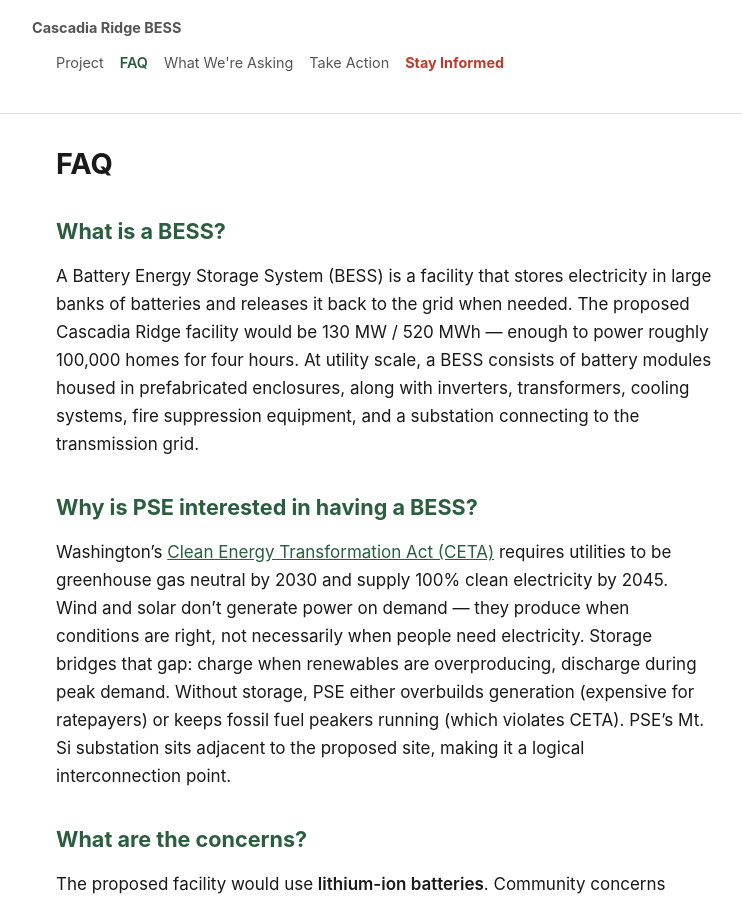
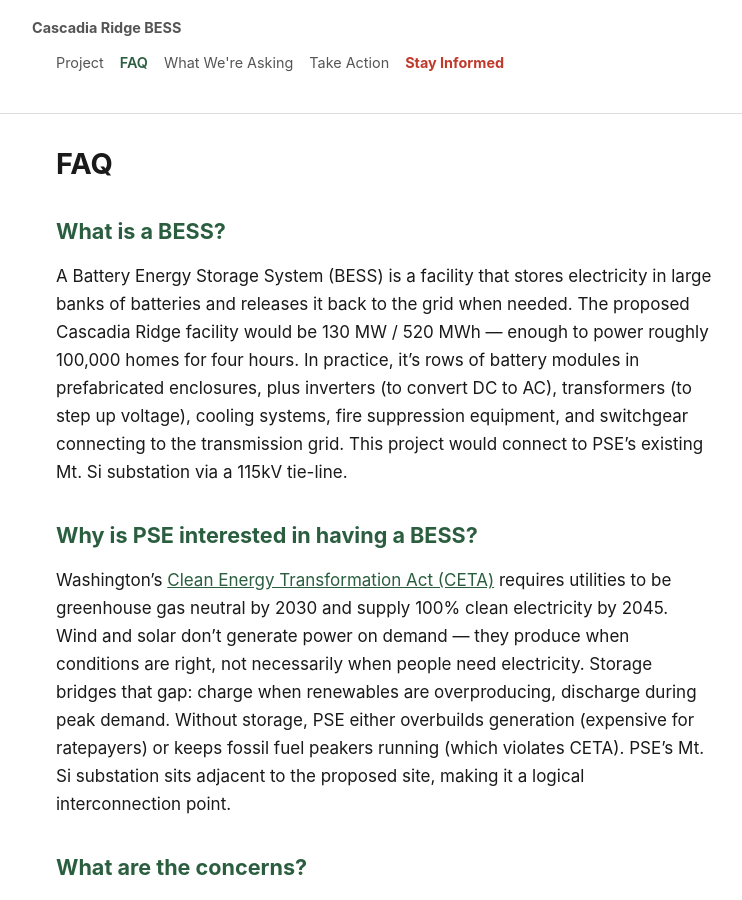
Before and after one commit to calef/cascadia-ridge-bess, a Jekyll site: the page built from _pages/faq.md, in a window 1280 px wide and 900 px high. Shown: the whole window, without its empty margins (256-998 px from the left). Built offline with Jekyll 4.4.1, drawn with Linux system fonts in a browser that asks for light colours.

Commit message:
Deploy site 2026-03-17-180633

```diff
--- a/_pages/faq.md
+++ b/_pages/faq.md
@@ -4,7 +4,7 @@ title: "FAQ"
 
 ## What is a BESS? {#what-is-a-bess}
 
-A Battery Energy Storage System (BESS) is a facility that stores electricity in large banks of batteries and releases it back to the grid when needed. The proposed Cascadia Ridge facility would be 130 MW / 520 MWh — enough to power roughly 100,000 homes for four hours. At utility scale, a BESS consists of battery modules housed in prefabricated enclosures, along with inverters, transformers, cooling systems, fire suppression equipment, and a substation connecting to the transmission grid.
+A Battery Energy Storage System (BESS) is a facility that stores electricity in large banks of batteries and releases it back to the grid when needed. The proposed Cascadia Ridge facility would be 130 MW / 520 MWh — enough to power roughly 100,000 homes for four hours. In practice, it's rows of battery modules in prefabricated enclosures, plus inverters (to convert DC to AC), transformers (to step up voltage), cooling systems, fire suppression equipment, and switchgear connecting to the transmission grid. This project would connect to PSE's existing Mt. Si substation via a 115kV tie-line.
 
 ## Why is PSE interested in having a BESS? {#why-pse}
 
```
